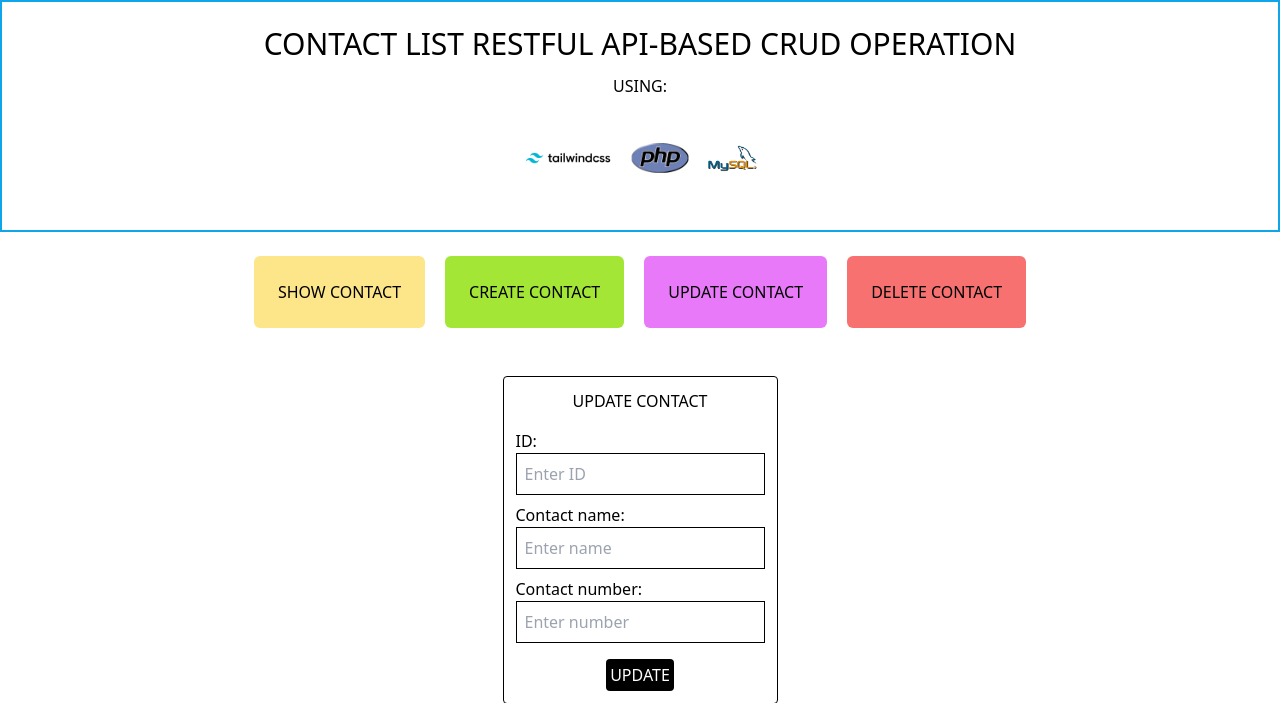
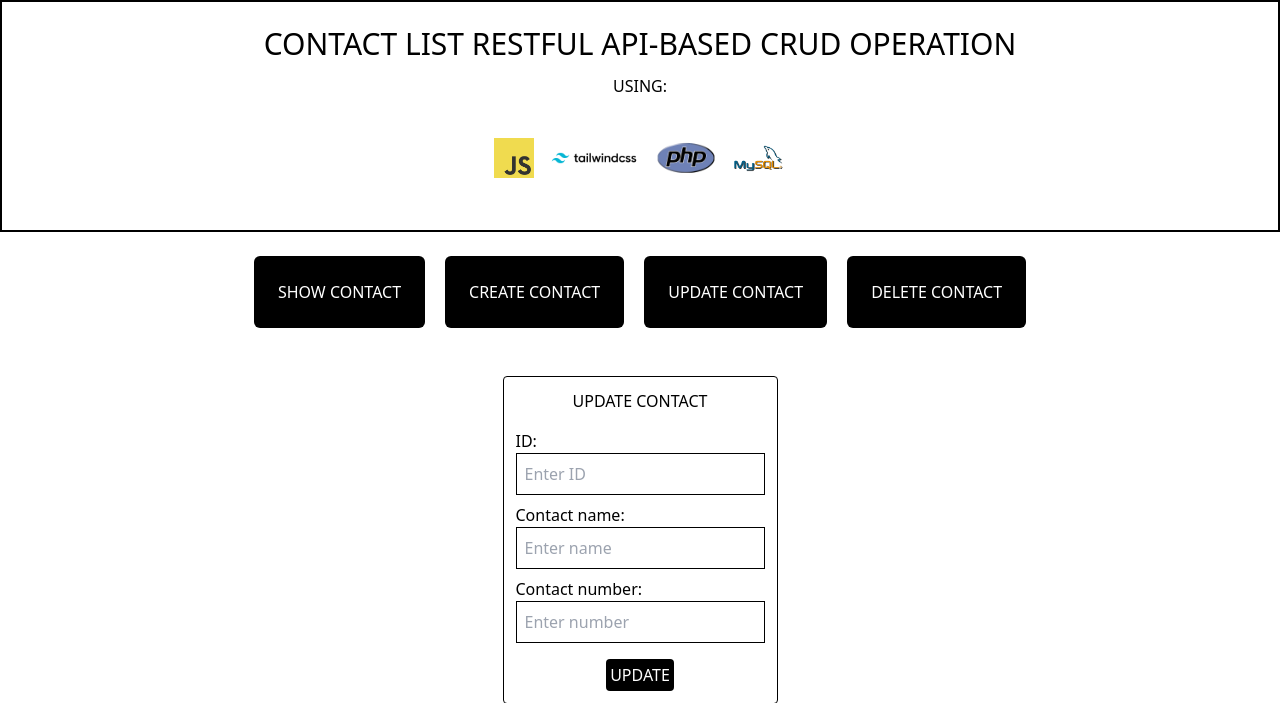
Before and after one commit to Ravend1028/CONTACT-LIST-API, a PHP site: page /pages/update.php in a window 1280 px wide. Shown: the top 703 px of the page. Run offline with PHP 8.4, Linux system fonts and the light colour scheme.

Commit message:
just learning

```diff
--- a/pages/templates/header.php
+++ b/pages/templates/header.php
@@ -8,7 +8,7 @@
   <link href="../styles/output.css" rel="stylesheet">
 </head>
 <body>
-  <header class="border-solid border-2 border-sky-500">
+  <header class="border-solid border-2 border-black">
     <div class="container mx-auto flex flex-col items-center justify-center p-6 space-y-3">
       <h1 class="text-3xl font-medium text-center uppercase">
         Contact List RESTful API-Based CRUD Operation
@@ -17,6 +17,7 @@
       <p class="font-normal">USING: </p>
 
       <div class="flex flex-row items-center justify-center space-x-3">
+        <img class="h-10" src="../images/js-logo.png" alt="js-logo">
         <img class="h-24" src="../images/tailwind-logo.png" alt="tailwind-logo">
         <img class="h-16" src="../images/php-logo.png" alt="php-logo">
         <img class="h-14" src="../images/sql-logo.png" alt="mysql-logo">
@@ -26,25 +27,25 @@
 
   <main>
     <div class="mx-auto container p-6 flex items-center justify-center flex-col space-y-5 space-x-0 md:flex-row md:space-x-5 md:space-y-0">
-      <button class="show-contact bg-amber-200 p-6 font-medium rounded-md">
+      <button class="bg-black text-white p-6 font-medium rounded-md">
         <a href="read.php">
           SHOW CONTACT
         </a>
       </button>
 
-      <button class="bg-lime-400 p-6 font-medium rounded-md">
+      <button class="bg-black text-white p-6 font-medium rounded-md">
         <a href="create.php">
           CREATE CONTACT
         </a>
       </button>
 
-      <button class="bg-fuchsia-400 p-6 font-medium rounded-md">
+      <button class="bg-black text-white p-6 font-medium rounded-md">
         <a href="update.php">
           UPDATE CONTACT
         </a>
       </button>
 
-      <button class="bg-red-400 p-6 font-medium rounded-md">
+      <button class="bg-black text-white p-6 font-medium rounded-md">
         DELETE CONTACT
       </button>
     </div>
--- a/pages/update.php
+++ b/pages/update.php
@@ -5,19 +5,17 @@
       <div class="border border-black p-3 rounded">
         <p class="font-medium mb-4 uppercase text-center">Update Contact</p>
 
-        <form action="" method="PUT">
+        <form class="update-form" action="" method="PUT">
           <label for="id">ID: </label><br>
           <input type="text" name="id" placeholder="Enter ID" class="border border-black p-2 mb-2"><br>
           <label for="name">Contact name: </label><br>
           <input type="text" name="name" placeholder="Enter name" class="border border-black p-2 mb-2"><br>
           <label for="number">Contact number: </label><br>
           <input type="text" name="number" placeholder="Enter number" class="border border-black p-2 mb-4"><br>
-          <input type="submit" name="submit" value="UPDATE" class="block mx-auto bg-black text-white rounded p-1 cursor-pointer">
+          <input type="submit" name="submit" value="UPDATE" class="submitter block mx-auto bg-black text-white rounded p-1 cursor-pointer">
         </form>
       </div>
     </div>
   </section>
 
-  <!-- COLLECT FORM DATA IN JS, CHECK IF EMPTY IF NOT JSON ENCODE THEN SEND TO BACKEND/ENDPOINT -->
-
 <?php include 'templates/footer.php'; ?>
--- a/script/handler.js
+++ b/script/handler.js
@@ -1,8 +1,9 @@
-// PREVENT DEFAULT, REDIRECT TO READ.PHP FIRST BEFORE OCCURED - TO DO
-// HANDLE DIFF PAGES
-// OR USE THE OBSERVER API TO SEE IF ELEMENT IS PRESENT
+// Function to initialize event listeners
+function initializeEventListeners() {
+  const showContactsElement = document.querySelector('.show-contacts');
 
-document.querySelector('.show-contacts').addEventListener('click', async () => {
+  if (showContactsElement) {
+    showContactsElement.addEventListener('click', async () => {
       const url = "http://localhost/contact%20list%20api/api/contacts/GET.php";
       try {
         const response = await fetch(url);
@@ -30,3 +31,18 @@ document.querySelector('.show-contacts').addEventListener('click', async () => {
         console.error(error.message);
       }
     });
+  }
+}
+
+// Run the function on page load
+document.addEventListener('DOMContentLoaded', initializeEventListeners);
+
+// WILL CONTINUE LATER
+// const form = document.querySelector('.update-form');
+
+// form.addEventListener('submit', (e) => {
+//   e.preventDefault();
+
+//   const formData = new FormData(form);
+//   console.log(Object.fromEntries(formData));
+// });
--- a/styles/output.css
+++ b/styles/output.css
@@ -609,6 +609,10 @@ video {
   display: flex;
 }
 
+.h-10 {
+  height: 2.5rem;
+}
+
 .h-14 {
   height: 3.5rem;
 }
@@ -701,34 +705,9 @@ video {
   border-color: rgb(0 0 0 / var(--tw-border-opacity));
 }
 
-.border-sky-500 {
-  --tw-border-opacity: 1;
-  border-color: rgb(14 165 233 / var(--tw-border-opacity));
-}
-
-.bg-amber-200 {
-  --tw-bg-opacity: 1;
-  background-color: rgb(253 230 138 / var(--tw-bg-opacity));
-}
-
 .bg-black {
   --tw-bg-opacity: 1;
   background-color: rgb(0 0 0 / var(--tw-bg-opacity));
-}
-
-.bg-fuchsia-400 {
-  --tw-bg-opacity: 1;
-  background-color: rgb(232 121 249 / var(--tw-bg-opacity));
-}
-
-.bg-lime-400 {
-  --tw-bg-opacity: 1;
-  background-color: rgb(163 230 53 / var(--tw-bg-opacity));
-}
-
-.bg-red-400 {
-  --tw-bg-opacity: 1;
-  background-color: rgb(248 113 113 / var(--tw-bg-opacity));
 }
 
 .p-1 {
```
Also changed, not shown: images/js-logo.png (added). Lines whose indentation alone changed are shown as unchanged.
